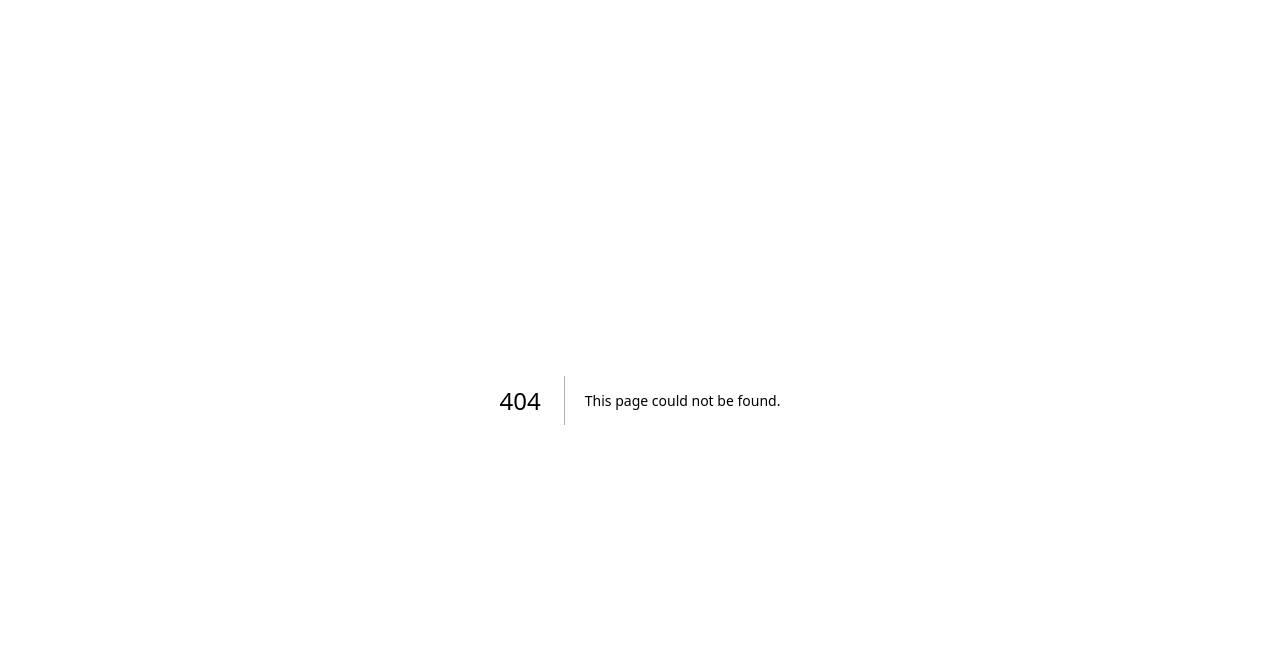
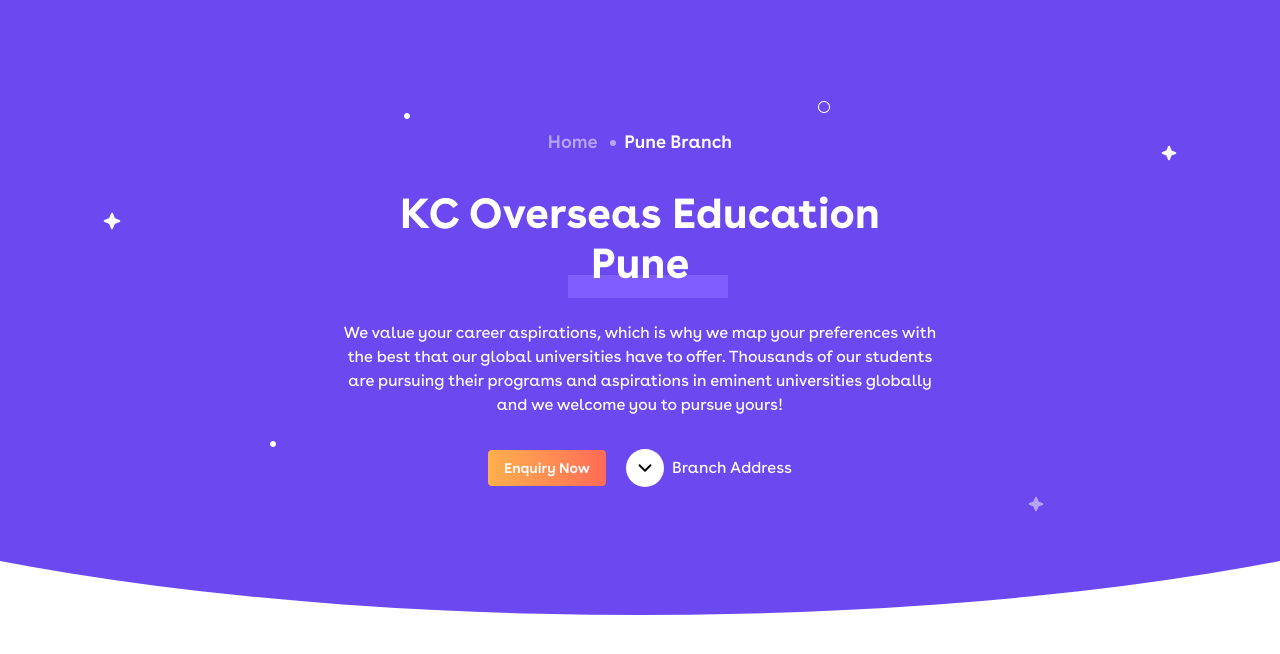
Before and after one commit to sanjaypinna/kc-overseas, a Next.js app: page /components/Intro in a window 1280 px wide. Before the commit this address had no page. Shown: the top 654 px of the page. Built offline with nearby package versions, Linux system fonts and the light colour scheme.

Commit message:
add intro

```diff
--- /dev/null
+++ b/pages/components/Intro.tsx
@@ -0,0 +1,42 @@
+import React from "react";
+import styles from "../../styles/home.module.css"; // or your module
+import { ChevronDown } from "lucide-react";
+
+const Intro = () => {
+  return (
+    <div className={`${styles["hero-section"]} text-white py-10 lg:py-20`}>
+      <div className="container m-auto flex flex-col gap-8 items-center p-6 lg:p-12 lg:px-10 text-center">
+        <p className="text-lg font-semibold">
+          <span className=" opacity-50 pr-1">
+            Home{" "}
+            <span className="w-1.5 h-1.5 bg-white rounded-full inline-block ml-2 mb-0.5" />
+          </span>{" "}
+          Pune Branch
+        </p>
+        <h1 className="text-2xl lg:text-[42px] leading-[1.2] font-bold">
+          KC Overseas Education <br />
+          Pune
+        </h1>
+        <p className="lg:w-2/4 w-full">
+          We value your career aspirations, which is why we map your preferences
+          with the best that our global universities have to offer. Thousands of
+          our students are pursuing their programs and aspirations in eminent
+          universities globally and we welcome you to pursue yours!
+        </p>
+        <div className="flex items-center flex-col md:flex-row lg:flex-row gap-5">
+          <button className="bg-gradient-to-l font-semibold text-sm from-[#FF6A56] to-[#FDAF4D] text-white px-4 py-2 rounded">
+            Enquiry Now
+          </button>
+          <div className="flex items-center gap-2">
+            <button className="bg-white p-2 rounded-full">
+              <ChevronDown size={22} color="#000" />
+            </button>
+            <span>Branch Address</span>
+          </div>
+        </div>
+      </div>
+    </div>
+  );
+};
+
+export default Intro;
--- a/pages/index.tsx
+++ b/pages/index.tsx
@@ -1,10 +1,11 @@
 import React from "react";
 import Navbar from "./components/Navbar";
-
+import Intro from "./components/Intro";
 const Home = () => {
   return (
     <main className="w-full">
       <Navbar />
+      <Intro/>
     </main>
   );
 };
--- /dev/null
+++ b/styles/home.module.css
@@ -0,0 +1,39 @@
+.hero-section {
+  position: relative;
+  overflow: hidden;
+  z-index: 1;
+}
+
+.hero-section > div {
+  background: none;
+}
+
+/* Large screens and above */
+@media screen and (min-width: 1024px) {
+  .hero-section > div {
+    background: url("/intro_bg.png") no-repeat center center;
+  }
+}
+.hero-section::before {
+  content: "";
+  position: absolute;
+  top: 0;
+  left: 0;
+  right: 0;
+  bottom: 0;
+  background-color: #6c48f0;
+  z-index: -1;
+  border-top-left-radius: 0;
+  border-top-right-radius: 0;
+  border-bottom-left-radius: 100% 60%;
+  border-bottom-right-radius: 100% 60%;
+  transform: scaleX(1.8);
+}
+
+@media screen and (min-width: 1024px) {
+  .hero-section::before {
+    border-bottom-left-radius: 100% 80%;
+    border-bottom-right-radius: 100% 80%;
+    transform: scaleX(1.6);
+  }
+}
```
Also changed, not shown: public/hb.svg (deleted), public/intro_bg.png (added).
